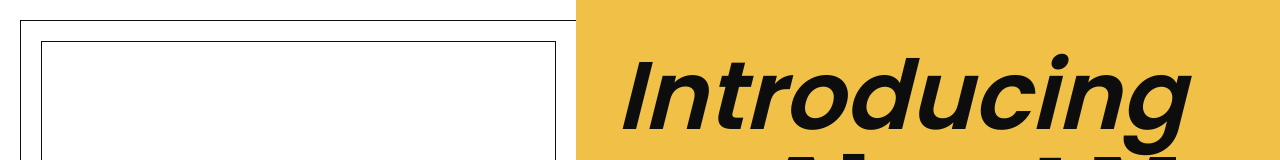
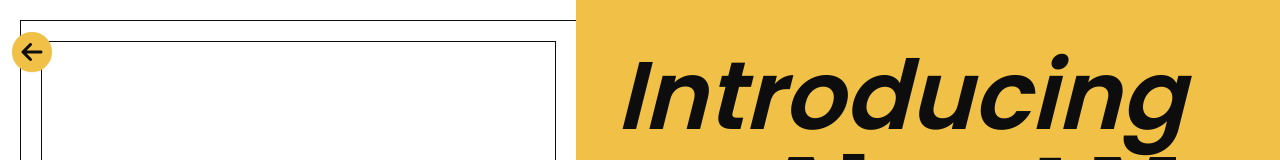
Before and after one commit to fauzancodes/risma-portfolio, a Next.js app: page /about-me in a window 1280 px wide. Shown: the top 160 px of the page. Built offline with nearby package versions, Linux system fonts and the light colour scheme.

Commit message:
add back to home button

```diff
--- a/src/app/layout.tsx
+++ b/src/app/layout.tsx
@@ -1,11 +1,9 @@
 import type { Metadata } from "next";
-import { Inter } from "next/font/google";
 import "./globals.css";
 import { poppins } from '@/app/ui/main/fonts'
 import ScrollToTopButton from "./ui/main/scrollToTop";
 import { FlexCenter } from "./ui/main/style";
-
-const inter = Inter({ subsets: ["latin"] });
+import BackToHomeButton from "./ui/main/backToHomeButton";
 
 export const metadata: Metadata = {
   title: {
@@ -21,9 +19,11 @@ export default function RootLayout({
 }: {
   children: React.ReactNode
 }) {
+
   return (
     <html lang='en'>
       <body className={`${poppins.className} tw-antialiased tw-text-dark`}>
+        <BackToHomeButton />
         <ScrollToTopButton />
         {children}
         <footer className={`${FlexCenter} !tw-justify-start md:!tw-justify-center tw-bg-dark tw-flex-wrap tw-text-white tw-text-sm gap-2 tw-p-3`}>
--- /dev/null
+++ b/src/app/ui/main/backToHomeButton.tsx
@@ -0,0 +1,16 @@
+'use client'
+
+import { motion } from 'framer-motion'
+import { FaArrowLeft } from "react-icons/fa6"
+import { ButtonLinkPrimary } from './button'
+import { usePathname } from 'next/navigation'
+
+export default function BackToHomeButton() {
+  const pathname = usePathname();
+
+  return (
+    <motion.div layout animate={{ left: `${pathname !== "/" ? 0 : '-6rem'}` }} style={{ left: '-6rem' }} className='tw-fixed tw-p-3 tw-top-5 tw-z-50'>
+      <ButtonLinkPrimary link='/#list-of-content' icon={<FaArrowLeft />} shape='circle' floating />
+    </motion.div>
+  )
+}
```
